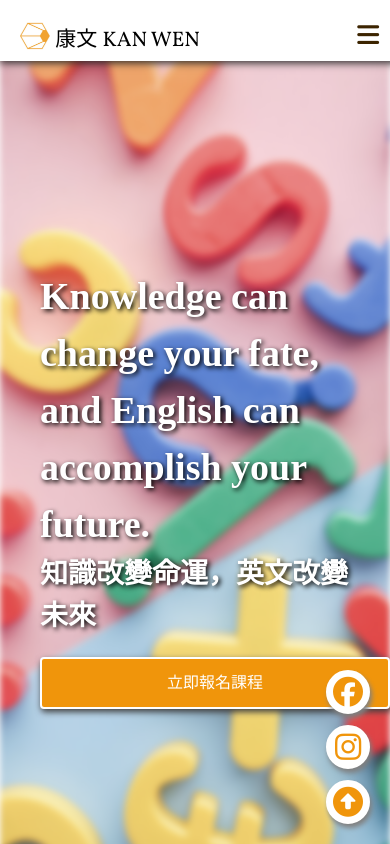
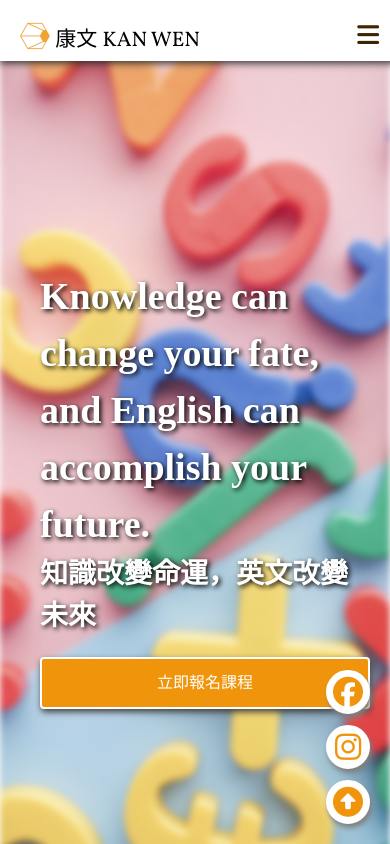
Before and after one commit to Yi-Hsuan0727/connie, a plain HTML site: page index.html in a window 390 px wide. Shown: the top 844 px of the page. Drawn offline with nearby package versions, Linux system fonts and the light colour scheme.

Commit message:
Update style.css

```diff
--- a/style.css
+++ b/style.css
@@ -666,9 +666,12 @@ footer a:hover {
 
 /* RWD */
 @media (max-width:680px) {
+    .main-img-content{
+        margin-right: 20px;
+    }
+
     .main-img-content h2 {
         font-size: 38px;
-        margin-right: 20px;
     }
 
     .main-img-content .chinese-h2{
```
